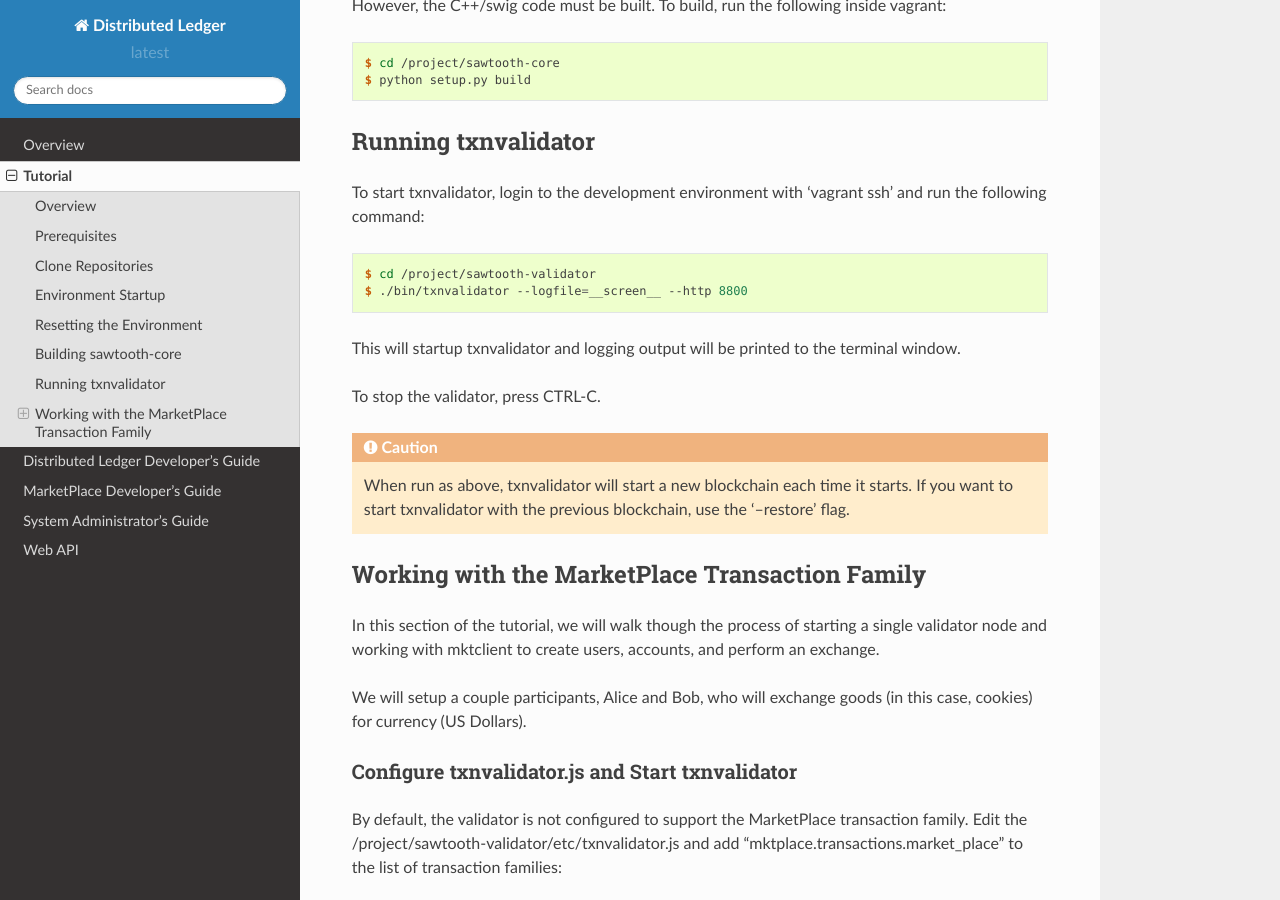
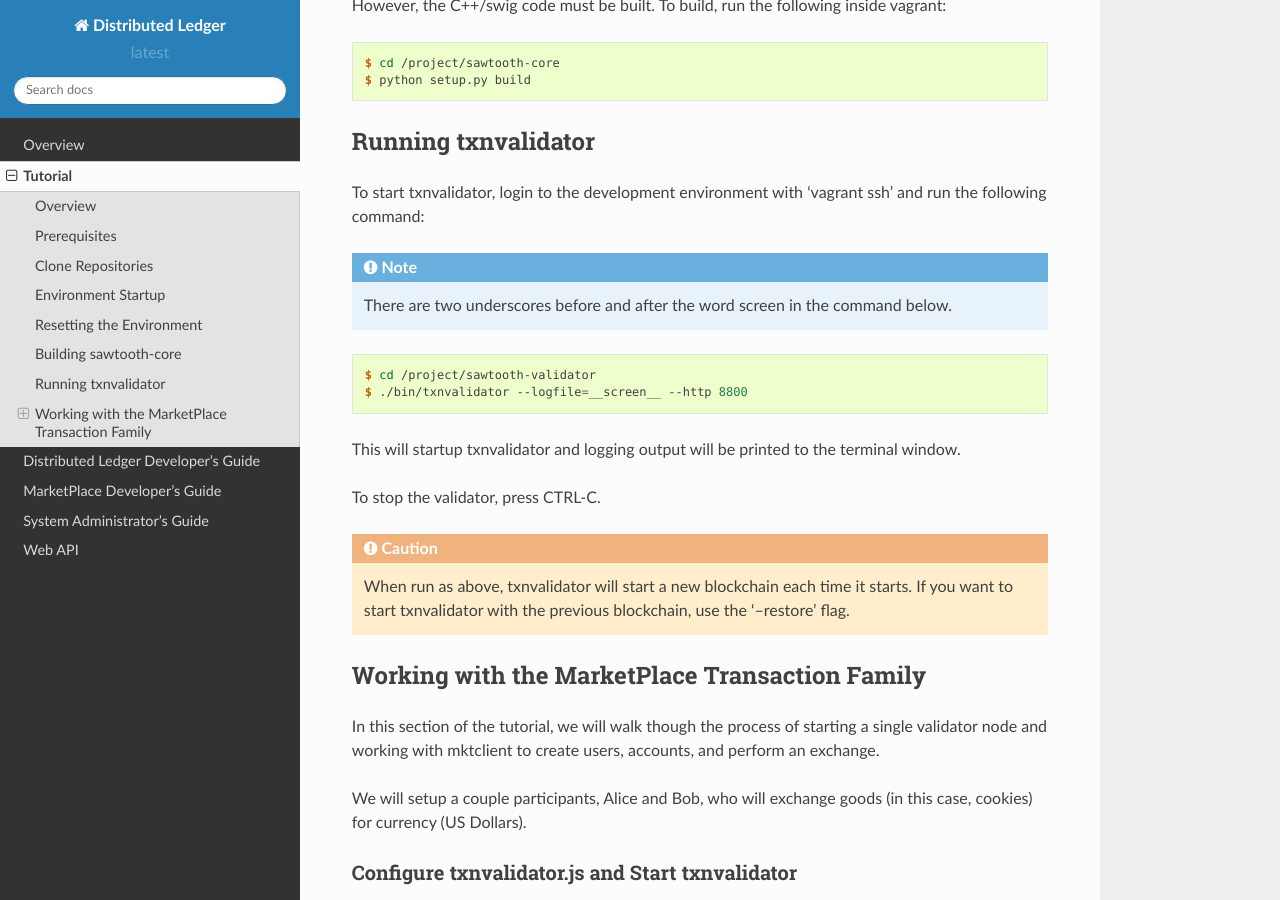
Before and after one commit to hyperledger-archives/sawtooth-core, a Sphinx documentation site: the page built from source/tutorial.rst, in a window 1280 px wide and 900 px high, scrolled down 2372 px. Built offline with Sphinx 7.4.7 and the Read the Docs theme 2.0.0, drawn with Linux system fonts in a browser that asks for light colours; pages that are not in the unit, such as notebooks, are missing from menus.

Commit message:
Updated tutorial
Added a note that there are two underscores before and after screen in __screen__

```diff
--- a/source/tutorial.rst
+++ b/source/tutorial.rst
@@ -128,10 +128,15 @@ Running txnvalidator
 To start txnvalidator, login to the development environment with 'vagrant ssh'
 and run the following command:
 
+.. note::
+    There are two underscores before and after the word screen in the command below.
+
 .. code-block:: console
 
    $ cd /project/sawtooth-validator
    $ ./bin/txnvalidator --logfile=__screen__ --http 8800
+
+
 
 This will startup txnvalidator and logging output will be printed to the
 terminal window.
```
